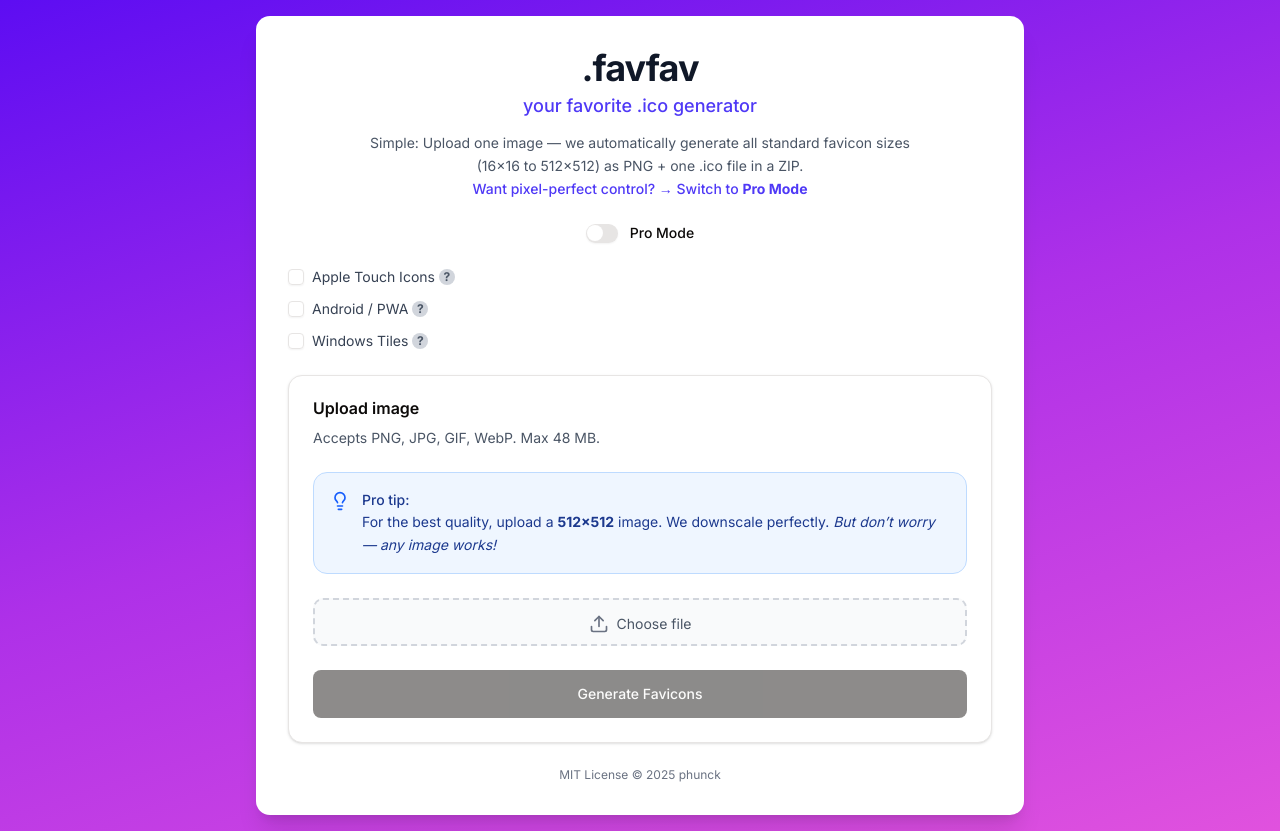
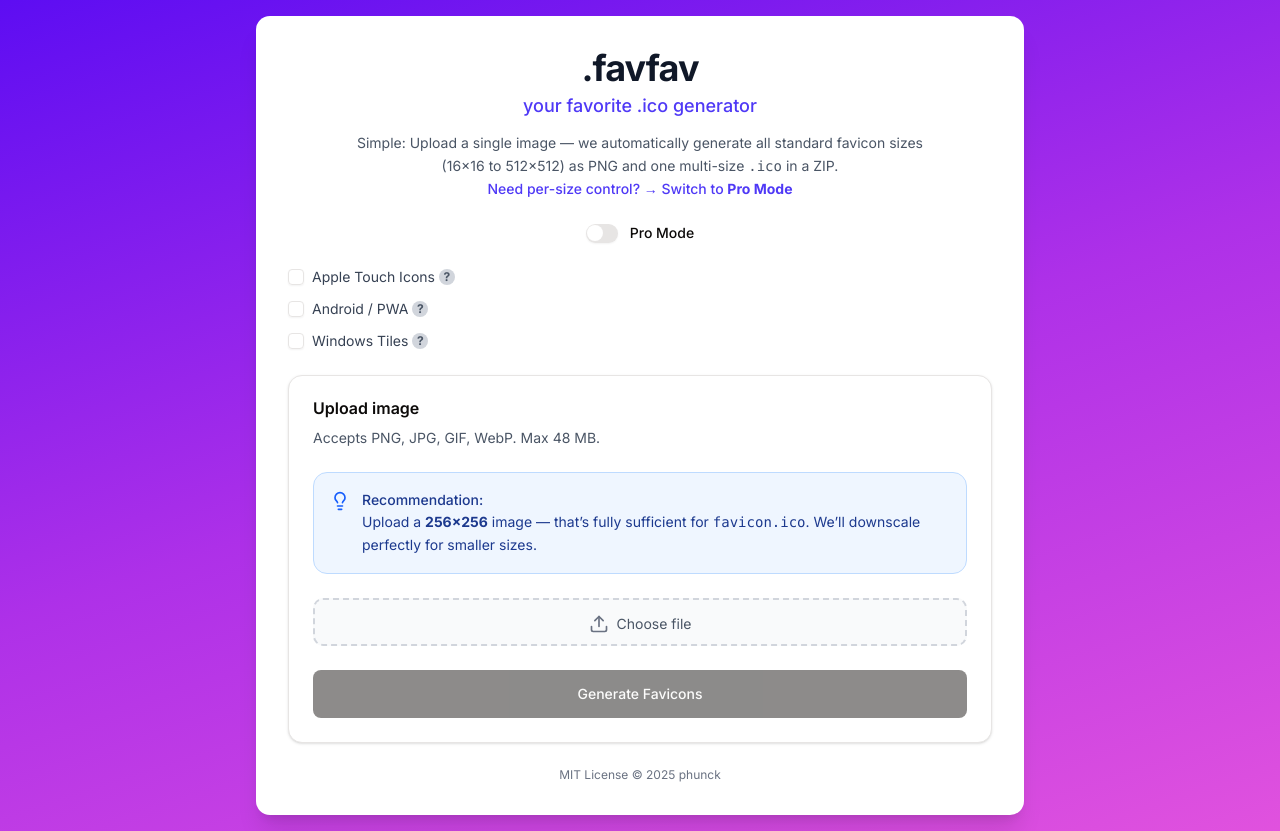
Before and after one commit to phunck/favfav, a Next.js app: page / in a window 1280 px wide. Built offline with nearby package versions, Linux system fonts and the light colour scheme.

Commit message:
fix: correct .ico sizes up to 256x256px

```diff
--- a/src/app/api/generate-favicon/route.ts
+++ b/src/app/api/generate-favicon/route.ts
@@ -2,14 +2,10 @@
 import { NextRequest } from "next/server";
 import { generateFaviconZip } from "@/lib/favicon-generator";
 
-// DER FIX: Erzwinge die Node.js-Laufzeit statt Edge
-// Das behebt Import-Fehler (für sharp/png-to-ico) UND das 4.5MB Upload-Limit
 export const runtime = 'nodejs';
-// (Optional 'nodejs18.x' oder 'nodejs20.x' verwenden, aber 'nodejs' ist oft ausreichend)
 
 export async function POST(req: NextRequest) {
   try {
-    // Dieser Code (FormData) funktioniert jetzt dank Node.js-Runtime wieder
     const formData = await req.formData();
     const mode = formData.get("mode") as "simple" | "advanced";
     const includeApple = formData.get("includeApple") === "true";
@@ -32,6 +28,9 @@ export async function POST(req: NextRequest) {
           if (file) advancedImages[size] = file;
         }
       }
+      if (Object.keys(advancedImages).length === 0) {
+        return new Response("No files uploaded in Pro Mode.", { status: 400 });
+      }
     } else {
       simpleImage = formData.get("image") as File;
       if (!simpleImage) return new Response("No image uploaded", { status: 400 });
@@ -49,13 +48,13 @@ export async function POST(req: NextRequest) {
       themeColor
     );
 
-    return new Response(zipBuffer.buffer as BodyInit, {
+    // Minimaler TS-Fix: Buffer -> Uint8Array (BodyInit)
+    return new Response(new Uint8Array(zipBuffer), {
       headers: {
         "Content-Type": "application/zip",
         "Content-Disposition": 'attachment; filename="favfavicon.zip"',
       },
     });
-
   } catch (error) {
     console.error("Favicon generation error:", error);
     return new Response("Internal Server Error", { status: 500 });
--- a/src/app/page.tsx
+++ b/src/app/page.tsx
@@ -1,4 +1,4 @@
-// src/app/page.tsx
+// /src/app/page.tsx
 "use client";
 
 import { useState } from "react";
@@ -16,16 +16,14 @@ import { InfoTip } from "@/components/InfoTip";
 
 import { useGenerativeTheme } from "@/lib/useGenerativeTheme";
 
-const ICO_SIZES = [16, 32, 48, 64, 128, 144, 192, 256, 512] as const;
+// ICO base sizes (ICO never includes 512; 512 is PWA-only)
+const ICO_SIZES = [16, 32, 48, 64, 128, 256] as const;
 const APPLE_SIZES = [120, 152, 167, 180] as const;
-const ANDROID_SIZES = [192, 196, 512] as const;
+const ANDROID_SIZES = [192, 196, 512] as const; // 512 appears only if Android/PWA is enabled
 const WINDOWS_SIZES = [70, 144, 150, 310] as const;
 
-// Wir können das Limit jetzt höher setzen, da wir die Node.js-Runtime nutzen
-// 48MB (Vercel-Limit ist 50MB, 2MB Puffer)
 const MAX_FILE_SIZE_MB = 48;
 const MAX_FILE_SIZE_BYTES = MAX_FILE_SIZE_MB * 1024 * 1024;
-
 
 export default function Home() {
   const [simpleFile, setSimpleFile] = useState<File | null>(null);
@@ -66,14 +64,14 @@ export default function Home() {
       Object.entries(advancedFiles).forEach(([sizeStr, file]) => {
         const size = parseInt(sizeStr, 10);
         if (file) {
-          totalSize += file.size; // Summe erhöhen
+          totalSize += file.size;
           formData.append(`size-${size}`, file);
         }
       });
       formData.append("mode", "advanced");
     } else {
       if (simpleFile) {
-        totalSize = simpleFile.size; // Summe ist die eine Datei
+        totalSize = simpleFile.size;
         formData.append("image", simpleFile);
         formData.append("mode", "simple");
       } else {
@@ -82,14 +80,13 @@ export default function Home() {
       }
     }
 
-    // Prüfe die Gesamtsumme (jetzt viel höher)
     if (totalSize > MAX_FILE_SIZE_BYTES) {
       alert(
         `Total upload size (${(totalSize / 1024 / 1024).toFixed(1)} MB) exceeds the ${MAX_FILE_SIZE_MB} MB limit.\n\nPlease reduce the number or size of files in Pro Mode.`
       );
       setLoading(false);
       setProgress(0);
-      return; // Abbruch vor dem Fetch
+      return;
     }
 
     formData.append("includeApple", includeApple.toString());
@@ -110,7 +107,6 @@ export default function Home() {
         });
       }, 300);
 
-
       const res = await fetch("/api/generate-favicon", {
         method: "POST",
         body: formData,
@@ -119,7 +115,6 @@ export default function Home() {
       if (progressInterval) clearInterval(progressInterval);
 
       if (!res.ok) {
-        // 413 sollte jetzt (fast) unmöglich sein, aber wir behalten den Check
         if (res.status === 413) {
           throw new Error(`File is too large (Server Error). Max size is ${MAX_FILE_SIZE_MB} MB.`);
         }
@@ -145,14 +140,14 @@ export default function Home() {
     ? Object.values(advancedFiles).some((f) => f)
     : simpleFile;
 
+  // Display: ICO base sizes (no 512). 512 gets added only via Android/PWA.
   const displaySizesSet = new Set<number>(ICO_SIZES);
   if (isAdvanced) {
     if (includeApple) APPLE_SIZES.forEach(s => displaySizesSet.add(s));
-    if (includeAndroid) ANDROID_SIZES.forEach(s => displaySizesSet.add(s));
+    if (includeAndroid) ANDROID_SIZES.forEach(s => displaySizesSet.add(s)); // adds 512 if enabled
     if (includeWindows) WINDOWS_SIZES.forEach(s => displaySizesSet.add(s));
   }
   const displaySizes = Array.from(displaySizesSet).sort((a, b) => a - b);
-
 
   return (
     <div
@@ -169,12 +164,12 @@ export default function Home() {
           <p className="text-lg text-indigo-600 font-medium mt-1">your favorite .ico generator</p>
           <p className="text-gray-600 mt-3 text-sm leading-relaxed max-w-xl mx-auto">
             {isAdvanced
-              ? "Pro Mode: Finally! Upload pixel-perfect images for each size — no scaling, no quality loss. Generate the perfect .ico with full control."
+              ? "Pro Mode: Upload pixel-perfect images per size — no scaling where you don’t want it. Full control."
               : (
                   <>
-                    Simple: Upload one image — we automatically generate all standard favicon sizes (16×16 to 512×512) as PNG + one .ico file in a ZIP. <br />
+                    Simple: Upload a single image — we automatically generate all standard favicon sizes (16×16 to 512×512) as PNG and one multi-size <code>.ico</code> in a ZIP. <br />
                     <span className="text-indigo-600 font-medium">
-                      Want pixel-perfect control? → Switch to <strong>Pro Mode</strong>
+                      Need per-size control? → Switch to <strong>Pro Mode</strong>
                     </span>
                   </>
                 )}
@@ -200,7 +195,6 @@ export default function Home() {
               checked={includeApple}
               onCheckedChange={(checked) => setIncludeApple(checked === true)}
             />
-            {/* KORRIGIERT: "the special child" entfernt */}
             <Label htmlFor="apple" className="cursor-pointer text-sm font-normal text-gray-700 flex items-center gap-1">
               Apple Touch Icons
               <TooltipProvider>
@@ -211,10 +205,9 @@ export default function Home() {
                     </button>
                   </TooltipTrigger>
                   <TooltipContent className="max-w-xs">
-                    <p className="font-medium">iPhone & iPad Homescreen</p>
+                    <p className="font-medium">iPhone & iPad Home Screen</p>
                     <p className="text-sm mt-1">
                       Generates <code>120×120</code>, <code>152×152</code>, <code>167×167</code>, and <code>180×180</code> icons.
-                      Used when users add your site to their home screen on iOS.
                     </p>
                   </TooltipContent>
                 </Tooltip>
@@ -240,8 +233,8 @@ export default function Home() {
                   <TooltipContent className="max-w-xs">
                     <p className="font-medium">Android & Progressive Web Apps</p>
                     <p className="text-sm mt-1">
-                      Generates <code>192×192</code> (standard), <code>196×196</code> (legacy support), and <code>512×512</code> (high-res).
-                      Required for Chrome, Android homescreen, and <code>manifest.json</code> in PWAs.
+                      Generates <code>192×192</code>, <code>196×196</code>, and <code>512×512</code> PNGs + <code>manifest.json</code>.{" "}
+                      <strong>512×512 is PWA-only and not embedded into the <code>.ico</code>.</strong>
                     </p>
                   </TooltipContent>
                 </Tooltip>
@@ -267,8 +260,7 @@ export default function Home() {
                   <TooltipContent className="max-w-xs">
                     <p className="font-medium">Windows Start Menu & Taskbar</p>
                     <p className="text-sm mt-1">
-                      Generates <code>70×70</code>, <code>144×144</code>, <code>150×150</code>, and <code>310×310</code> tiles.
-                      Used in Windows 8/10/11 for pinned sites. Includes <code>browserconfig.xml</code>.
+                      Generates <code>70×70</code>, <code>144×144</code>, <code>150×150</code>, and <code>310×310</code> tiles (+ <code>browserconfig.xml</code>).
                     </p>
                   </TooltipContent>
                 </Tooltip>
@@ -277,7 +269,7 @@ export default function Home() {
           </div>
         </div>
 
-        {/* PWA Options */}
+        {/* PWA options */}
         {(includeAndroid || includeWindows) && (
           <div className="space-y-4 p-4 bg-gray-50 rounded-lg border border-gray-200">
             <div className="grid grid-cols-1 md:grid-cols-2 gap-4">
@@ -293,7 +285,7 @@ export default function Home() {
                         </button>
                       </TooltipTrigger>
                       <TooltipContent>
-                        <p>Full name of your PWA (e.g., "My Awesome App").</p>
+                        <p>Full name of your PWA (e.g., “My Awesome App”).</p>
                       </TooltipContent>
                     </Tooltip>
                   </TooltipProvider>
@@ -317,7 +309,7 @@ export default function Home() {
                         </button>
                       </TooltipTrigger>
                       <TooltipContent>
-                        <p>Short name for the homescreen (e.g., "Awesome").</p>
+                        <p>Short name shown on the home screen (e.g., “Awesome”).</p>
                       </TooltipContent>
                     </Tooltip>
                   </TooltipProvider>
@@ -377,11 +369,24 @@ export default function Home() {
             </CardHeader>
             <CardContent className="space-y-6">
               <InfoTip>
-                <p className="font-medium">Pro tip:</p>
-                <p>
-                  For the best quality, upload a <strong>512×512</strong> image.
-                  We downscale perfectly. <em>But don’t worry — any image works!</em>
-                </p>
+                {!includeAndroid ? (
+                  <>
+                    <p className="font-medium">Recommendation:</p>
+                    <p>
+                      Upload a <strong>256×256</strong> image — that’s fully sufficient for <code>favicon.ico</code>.{" "}
+                      We’ll downscale perfectly for smaller sizes.
+                    </p>
+                  </>
+                ) : (
+                  <>
+                    <p className="font-medium">Recommendation for PWAs:</p>
+                    <p>
+                      For best quality, upload a <strong>512×512</strong> image.{" "}
+                      <code>favicon.ico</code> uses sizes up to <strong>256×256</strong>,{" "}
+                      while <strong>512×512</strong> is <em>PWA only</em> (in <code>manifest.json</code>) and is not embedded into the <code>.ico</code>.
+                    </p>
+                  </>
+                )}
               </InfoTip>
               <CustomFileInput
                 id="simple-image"
@@ -415,20 +420,26 @@ export default function Home() {
               <InfoTip>
                 <p className="font-medium">Pixel-perfect control:</p>
                 <p>
-                  Your uploaded images are used <strong>1:1</strong> — no resizing.
-                  Missing sizes are derived from the <strong>largest image</strong>.
+                  Your uploaded images are used <strong>1:1</strong> where provided; missing sizes are derived from the{" "}
+                  <strong>largest image</strong>.{" "}
+                  {includeAndroid ? (
+                    <>For PWAs, also provide <strong>512×512</strong> (PWA only, not embedded into <code>.ico</code>).</>
+                  ) : (
+                    <>For the <code>favicon.ico</code> alone, sizes up to <strong>256×256</strong> are sufficient.</>
+                  )}
                 </p>
               </InfoTip>
+
               <ScrollArea className="h-96 pr-4">
                 <div className="space-y-4">
                   {displaySizes.map((size) => (
                     <CustomFileInput
                       key={size}
                       id={`advanced-${size}`}
-                      label={`${size}×${size}`}
+                      label={`${size}×${size}${size === 512 ? " (PWA only)" : ""}`}
                       file={advancedFiles[size] || null}
                       onChange={(file) => handleAdvancedChange(size, file)}
-                      maxSizeInBytes={MAX_FILE_SIZE_BYTES} // Validierung pro Datei
+                      maxSizeInBytes={MAX_FILE_SIZE_BYTES}
                     />
                   ))}
                 </div>
--- a/src/lib/favicon-generator.ts
+++ b/src/lib/favicon-generator.ts
@@ -5,17 +5,24 @@ import JSZip from "jszip";
 
 const ALL_SIZES = [16, 32, 48, 64, 128, 144, 192, 256, 512] as const;
 const APPLE_SIZES = [120, 152, 167, 180] as const;
-const ANDROID_SIZES = [192, 196, 512] as const;
+const ANDROID_SIZES = [192, 196, 512] as const; // 512 NUR fürs PWA/Manifest
 const WINDOWS_SIZES = [70, 144, 150, 310] as const;
 
 const appleDir = "apple/";
 const androidDir = "android/";
 const windowsDir = "windows/";
 
-const resizeIfNeeded = async (buffer: Buffer, targetSize: number, sourceSize?: number): Promise<Buffer> => {
+const resizeIfNeeded = async (
+  buffer: Buffer,
+  targetSize: number,
+  sourceSize?: number
+): Promise<Buffer> => {
   if (sourceSize === targetSize) return buffer;
   return await sharp(buffer, { animated: false })
-    .resize(targetSize, targetSize, { fit: "contain", background: { r: 0, g: 0, b: 0, alpha: 0 } })
+    .resize(targetSize, targetSize, {
+      fit: "contain",
+      background: { r: 0, g: 0, b: 0, alpha: 0 },
+    })
     .png()
     .toBuffer();
 };
@@ -41,19 +48,22 @@ export async function generateFaviconZip(
       .filter((x): x is { size: number; file: File } => x.file !== null);
 
     if (uploaded.length === 0) {
-        throw new Error("No images provided in Pro Mode.");
+      throw new Error("No images provided in Pro Mode.");
     }
 
-    const largest = uploaded.reduce((max, cur) => (cur.size > max.size ? cur : max), uploaded[0]);
+    const largest = uploaded.reduce(
+      (max, cur) => (cur.size > max.size ? cur : max),
+      uploaded[0]
+    );
 
     const targetSizesSet = new Set<number>(ALL_SIZES);
-    if (includeApple) APPLE_SIZES.forEach(s => targetSizesSet.add(s));
-    if (includeAndroid) ANDROID_SIZES.forEach(s => targetSizesSet.add(s));
-    if (includeWindows) WINDOWS_SIZES.forEach(s => targetSizesSet.add(s));
+    if (includeApple) APPLE_SIZES.forEach((s) => targetSizesSet.add(s));
+    if (includeAndroid) ANDROID_SIZES.forEach((s) => targetSizesSet.add(s));
+    if (includeWindows) WINDOWS_SIZES.forEach((s) => targetSizesSet.add(s));
     const targetSizes = Array.from(targetSizesSet);
 
     for (const targetSize of targetSizes) {
-      const uploadedForSize = uploaded.find(x => x.size === targetSize);
+      const uploadedForSize = uploaded.find((x) => x.size === targetSize);
       let sourceBuffer: Buffer;
       let sourceSize: number;
 
@@ -68,14 +78,19 @@ export async function generateFaviconZip(
       const png = await resizeIfNeeded(sourceBuffer, targetSize, sourceSize);
       let filename = "";
 
-      if (includeApple && APPLE_SIZES.includes(targetSize as any)) filename = `${appleDir}apple-touch-icon-${targetSize}x${targetSize}.png`;
-      else if (includeAndroid && ANDROID_SIZES.includes(targetSize as any)) filename = `${androidDir}android-chrome-${targetSize}x${targetSize}.png`;
-      else if (includeWindows && WINDOWS_SIZES.includes(targetSize as any)) filename = `${windowsDir}mstile-${targetSize}x${targetSize}.png`;
-      else if (ALL_SIZES.includes(targetSize as any)) filename = `favicon-${targetSize}x${targetSize}.png`;
+      if (includeApple && APPLE_SIZES.includes(targetSize as any))
+        filename = `${appleDir}apple-touch-icon-${targetSize}x${targetSize}.png`;
+      else if (includeAndroid && ANDROID_SIZES.includes(targetSize as any))
+        filename = `${androidDir}android-chrome-${targetSize}x${targetSize}.png`;
+      else if (includeWindows && WINDOWS_SIZES.includes(targetSize as any))
+        filename = `${windowsDir}mstile-${targetSize}x${targetSize}.png`;
+      else if (ALL_SIZES.includes(targetSize as any))
+        filename = `favicon-${targetSize}x${targetSize}.png`;
       else continue;
 
       zip.file(filename, png);
 
+      // *** Wichtig: Nur <= 256×256 ins ICO (512 ist PWA-only) ***
       if (ALL_SIZES.includes(targetSize as any) && targetSize <= 256) {
         icoBuffers.push(png);
       }
@@ -92,7 +107,7 @@ export async function generateFaviconZip(
       const png = await resizeIfNeeded(buffer, size, originalSize);
       const filename = `favicon-${size}x${size}.png`;
       zip.file(filename, png);
-      if (size <= 256) icoBuffers.push(png);
+      if (size <= 256) icoBuffers.push(png); // *** <=256 ins ICO ***
     }
 
     if (includeApple) {
@@ -139,7 +154,7 @@ export async function generateFaviconZip(
   // ==================== ICO-Generierung ====================
   if (icoBuffers.length > 0) {
     try {
-      const icoBuffer = await pngToIco(icoBuffers);
+      const icoBuffer = await pngToIco(icoBuffers); // echtes Multi-Size ICO
       zip.file("favicon.ico", icoBuffer);
     } catch (e) {
       console.error("PNG-TO-ICO ERROR:", e);
@@ -149,7 +164,18 @@ export async function generateFaviconZip(
 
   // ==================== CONFIG FILES ====================
   if (includeAndroid) {
-    const manifest = { name: appName, short_name: shortName, icons: ANDROID_SIZES.map(size => ({ src: `${androidDir}android-chrome-${size}x${size}.png`, sizes: `${size}x${size}`, type: "image/png" })), theme_color: themeColor, background_color: "#ffffff", display: "standalone" };
+    const manifest = {
+      name: appName,
+      short_name: shortName,
+      icons: ANDROID_SIZES.map((size) => ({
+        src: `${androidDir}android-chrome-${size}x${size}.png`,
+        sizes: `${size}x${size}`,
+        type: "image/png",
+      })),
+      theme_color: themeColor,
+      background_color: "#ffffff",
+      display: "standalone",
+    };
     zip.file(`${androidDir}manifest.json`, JSON.stringify(manifest, null, 2));
   }
 
```
